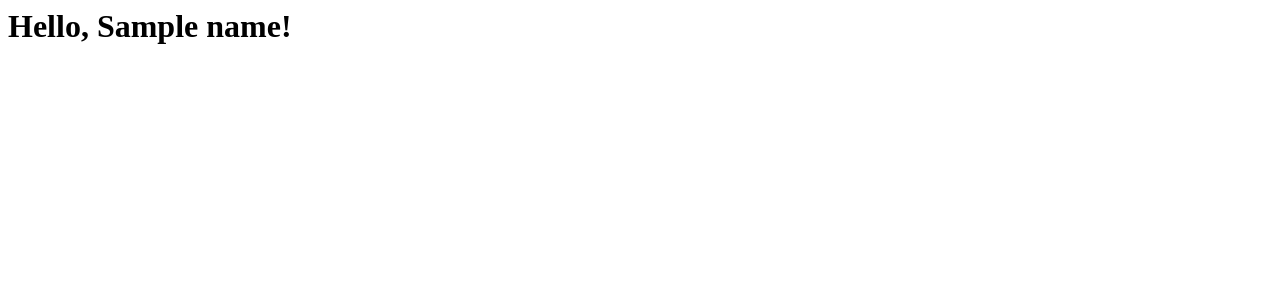
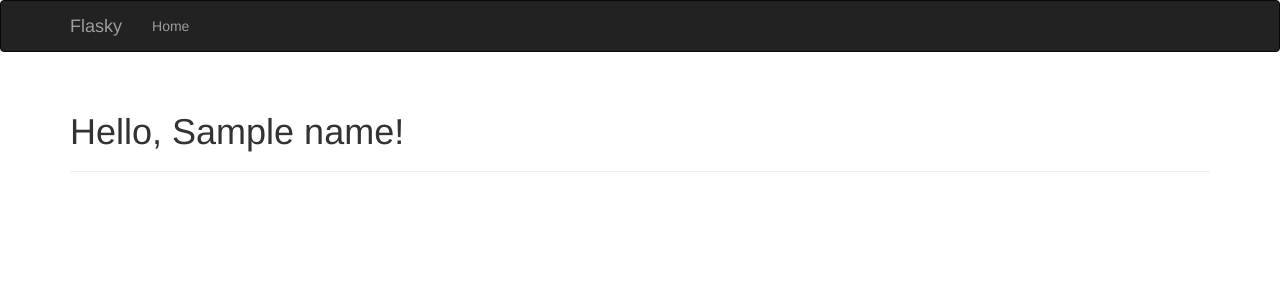
Before and after one commit to asimonia/learn-flasky, a Flask app: template templates/user.html in a window 1280 px wide. Shown: the top 300 px of the page. Run offline with Flask 2, Linux system fonts and the light colour scheme; the template is opened without the code that fills it: most values are stand-ins (such as "Sample title", 1, 10 or a date in 2020); some libraries are stand-ins or nearby versions.

Commit message:
Chapter 3: Templates with Flask-Bootstrap (3b)

```diff
--- a/hello.py
+++ b/hello.py
@@ -1,9 +1,11 @@
 from flask import Flask, render_template
 from flask.ext.script import Manager
+from flask.ext.bootstrap import Bootstrap
 
 app = Flask(__name__)
 
 manager = Manager(app)
+bootstrap = Bootstrap(app)
 
 
 @app.route('/')
--- a/templates/user.html
+++ b/templates/user.html
@@ -1 +1,32 @@
-<h1>Hello, {{ name }}!</h1>
+{% extends "bootstrap/base.html" %}
+
+{% block title %}Flasky{% endblock %}
+
+{% block navbar %}
+<div class="navbar navbar-inverse" role="navigation">
+    <div class="container">
+        <div class="navbar-header">
+            <button type="button" class="navbar-toggle" data-toggle="collapse" data-target=".navbar-collapse">
+                <span class="sr-only">Toggle navigation</span>
+                <span class="icon-bar"></span>
+                <span class="icon-bar"></span>
+                <span class="icon-bar"></span>
+            </button>
+            <a class="navbar-brand" href="/">Flasky</a>
+        </div>
+        <div class="navbar-collapse collapse">
+            <ul class="nav navbar-nav">
+                <li><a href="/">Home</a></li>
+            </ul>
+        </div>
+    </div>
+</div>
+{% endblock %}
+
+{% block content %}
+<div class="container">
+    <div class="page-header">
+        <h1>Hello, {{ name }}!</h1>
+    </div>
+</div>
+{% endblock %}
```
Also changed, not shown: notes/chapter_3.md (+11 -0 lines).
